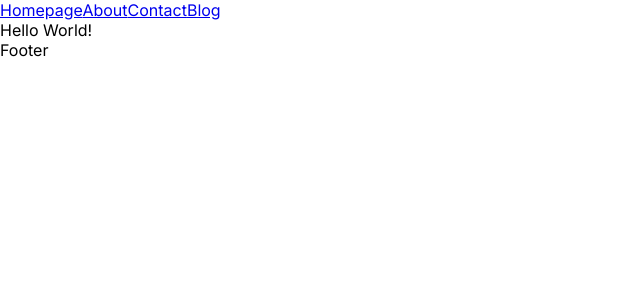
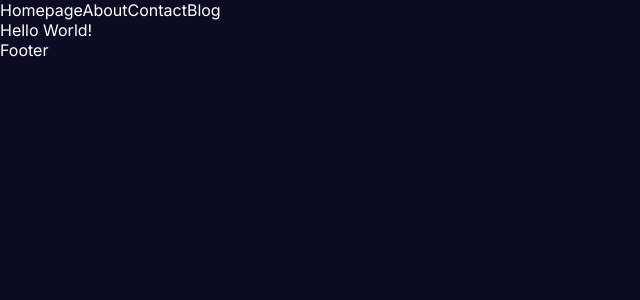
Before and after one commit to DHARAKA-METH/Next_Js_Project, a Next.js app: page / in a window 1280 px wide. Shown: the top 300 px of the page, without its empty margins (0-640 px from the left). Built offline with nearby package versions, Linux system fonts and the light colour scheme.

Commit message:
add style

```diff
--- a/src/app/globals.css
+++ b/src/app/globals.css
@@ -11,3 +11,13 @@
     padding: 0;
     box-sizing: border-box;
 }
+
+body{
+    background-color: var(--bg);
+    color: var(--text);
+}
+
+a{
+    text-decoration: none;
+    color: inherit;
+}
```
